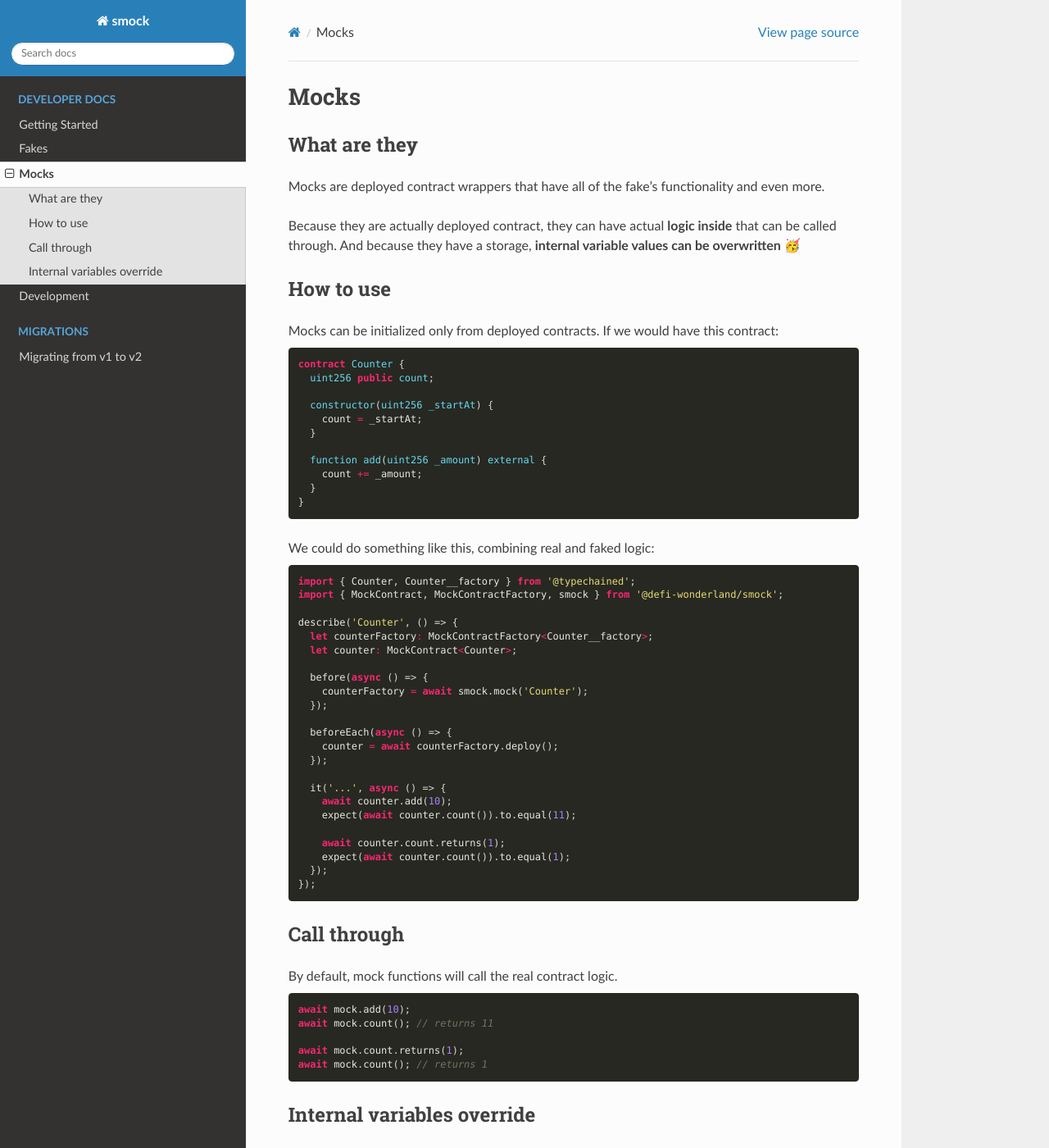
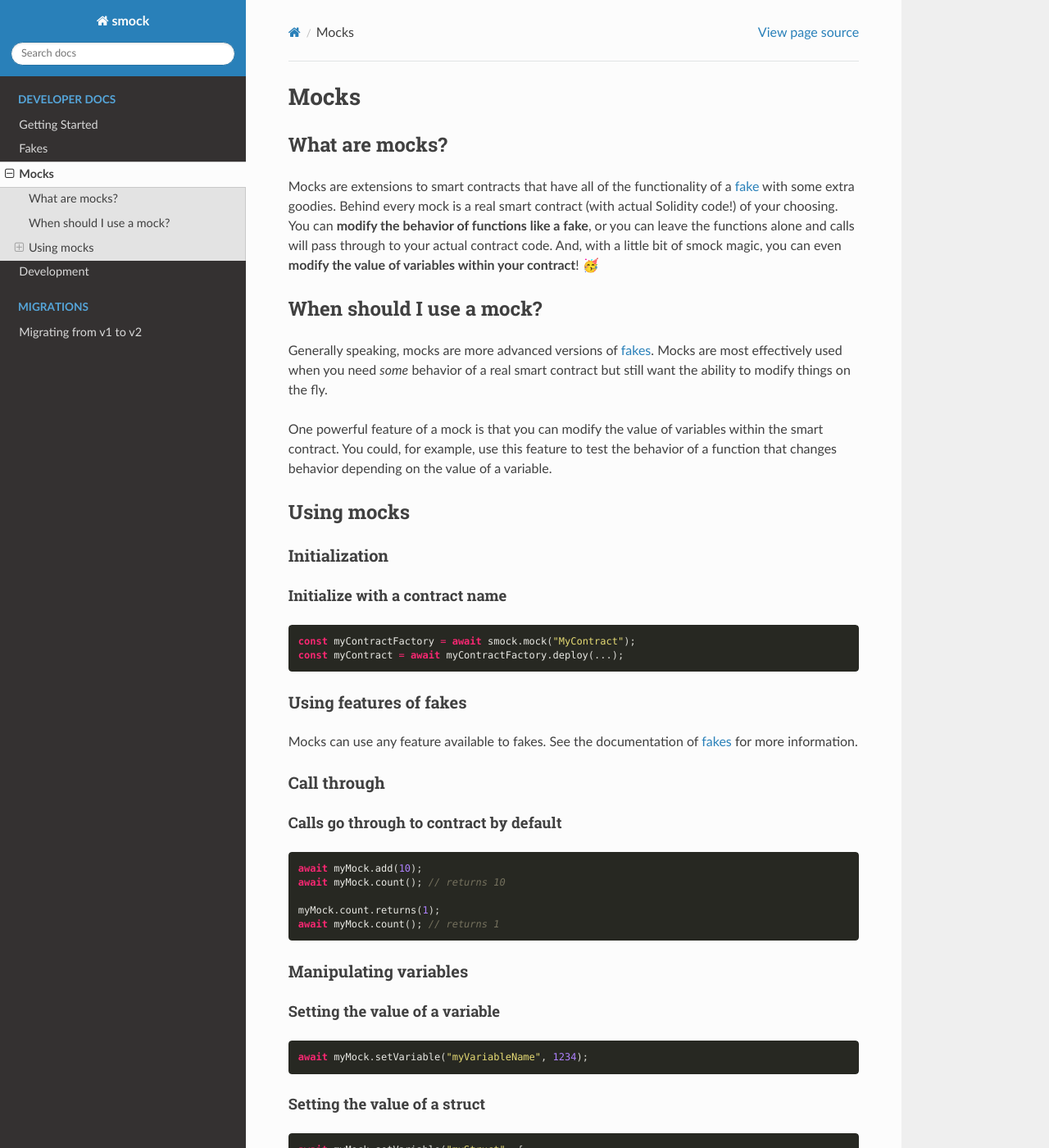
Before and after one commit to defi-wonderland/smock, a Sphinx documentation site: the page built from docs/source/mocks.rst, in a window 1280 px wide and 1400 px high. Shown: the whole window at 82% size. Built offline with Sphinx 7.4.7 and the Read the Docs theme 2.0.0, drawn with Linux system fonts in a browser that asks for light colours; some of the changed text lies outside the part shown.

Commit message:
feat: update docs for mocks

```diff
--- a/docs/source/mocks.rst
+++ b/docs/source/mocks.rst
@@ -1,102 +1,73 @@
 Mocks
 =====
 
-What are they
--------------
+What are mocks?
+---------------
 
-Mocks are deployed contract wrappers that have all of the fake's functionality and even more.
+Mocks are extensions to smart contracts that have all of the functionality of a `fake <./fakes.html>`_ with some extra goodies.
+Behind every mock is a real smart contract (with actual Solidity code!) of your choosing.
+You can **modify the behavior of functions like a fake**, or you can leave the functions alone and calls will pass through to your actual contract code.
+And, with a little bit of smock magic, you can even **modify the value of variables within your contract**! 🥳
 
-Because they are actually deployed contract, they can have actual **logic inside** that can be called through.
-And because they have a storage, **internal variable values can be overwritten** 🥳
+When should I use a mock?
+-------------------------
 
+Generally speaking, mocks are more advanced versions of `fakes <./fakes.html>`_.
+Mocks are most effectively used when you need *some* behavior of a real smart contract but still want the ability to modify things on the fly.
 
-How to use
------------------
+One powerful feature of a mock is that you can modify the value of variables within the smart contract.
+You could, for example, use this feature to test the behavior of a function that changes behavior depending on the value of a variable.
 
-.. container:: code-explanation
+Using mocks
+-----------
 
-  Mocks can be initialized only from deployed contracts. If we would have this contract:
+Initialization
+**************
 
-  .. code-block:: solidity
+Initialize with a contract name
+###############################
 
-    contract Counter {
-      uint256 public count;
+.. code-block:: typescript
 
-      constructor(uint256 _startAt) {
-        count = _startAt;
-      }
+  const myContractFactory = await smock.mock("MyContract");
+  const myContract = await myContractFactory.deploy(...);
 
-      function add(uint256 _amount) external {
-        count += _amount;
-      }
-    }
+Using features of fakes
+***********************
 
-.. container:: code-explanation
-
-  We could do something like this, combining real and faked logic:
-
-  .. code-block:: javascript
-
-    import { Counter, Counter__factory } from '@typechained';
-    import { MockContract, MockContractFactory, smock } from '@defi-wonderland/smock';
-
-    describe('Counter', () => {
-      let counterFactory: MockContractFactory<Counter__factory>;
-      let counter: MockContract<Counter>;
-
-      before(async () => {
-        counterFactory = await smock.mock('Counter');
-      });
-
-      beforeEach(async () => {
-        counter = await counterFactory.deploy();
-      });
-
-      it('...', async () => {
-        await counter.add(10);
-        expect(await counter.count()).to.equal(11);
-
-        await counter.count.returns(1);
-        expect(await counter.count()).to.equal(1);
-      });
-    });
-
+Mocks can use any feature available to fakes.
+See the documentation of `fakes <./fakes.html>`_ for more information.
 
 Call through
-------------
+************
 
-.. container:: code-explanation
+Calls go through to contract by default
+#######################################
 
-  By default, mock functions will call the real contract logic.
+.. code-block:: typescript
 
-  .. code-block:: javascript
+  await myMock.add(10);
+  await myMock.count(); // returns 10
 
-    await mock.add(10);
-    await mock.count(); // returns 11
+  myMock.count.returns(1);
+  await myMock.count(); // returns 1
 
-    await mock.count.returns(1);
-    await mock.count(); // returns 1
+Manipulating variables
+**********************
 
+Setting the value of a variable
+###############################
 
+.. code-block:: typescript
 
-Internal variables override
----------------------------
+  await myMock.setVariable("myVariableName", 1234);
 
-.. container:: code-explanation
+Setting the value of a struct
+#############################
 
-  Set the value of an internal variable
+.. code-block:: typescript
 
-  .. code-block:: javascript
-
-    await mock.setVariable('_myInternalVariable', true);
-
-.. container:: code-explanation
-
-  Set the value of an internal struct
-
-  .. code-block:: javascript
-
-    await mock.setVariable('_myInternalStruct', {
-      _valueA: true,
-      _valueB: 123
-    });
+  await myMock.setVariable("myStruct", {
+    valueA: 1234,
+    valueB: true,
+  });
```
